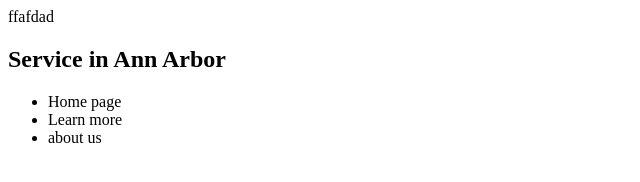
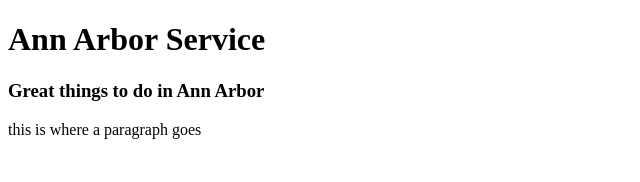
Before and after one commit to tikiman734/annarborservice, a plain HTML site: page index.html in a window 1280 px wide. Shown: the whole page, without its empty margins (0-640 px from the left). Drawn offline with Linux system fonts and the light colour scheme.

Commit message:
Update index.html

```diff
--- a/index.html
+++ b/index.html
@@ -1,14 +1,13 @@
 <!DOCTYPE html>
-<html> ffafdad
+<html>
 <head>
-  <title>Ann Arbor Service</title>
+	<title>Ann Arbor Service</title>
+	<meta charset="utf-8"/>
+	<link rel="stylesheet" type="text/css" href="main.css">
 </head>
-  <div class="container">
-    <div class="nav">
-      <h2>Service in Ann Arbor</h2>
-      <ul>
-        <li>Home page</li>
-        <li>Learn more</li>
-        <li>about us</li>
-      </ul>
-    </div>
+<body>
+	<h1>Ann Arbor Service</h1>
+  <h3>Great things to do in Ann Arbor</h3>
+  <p>this is where a paragraph goes</p>
+</body>
+</html>
```
